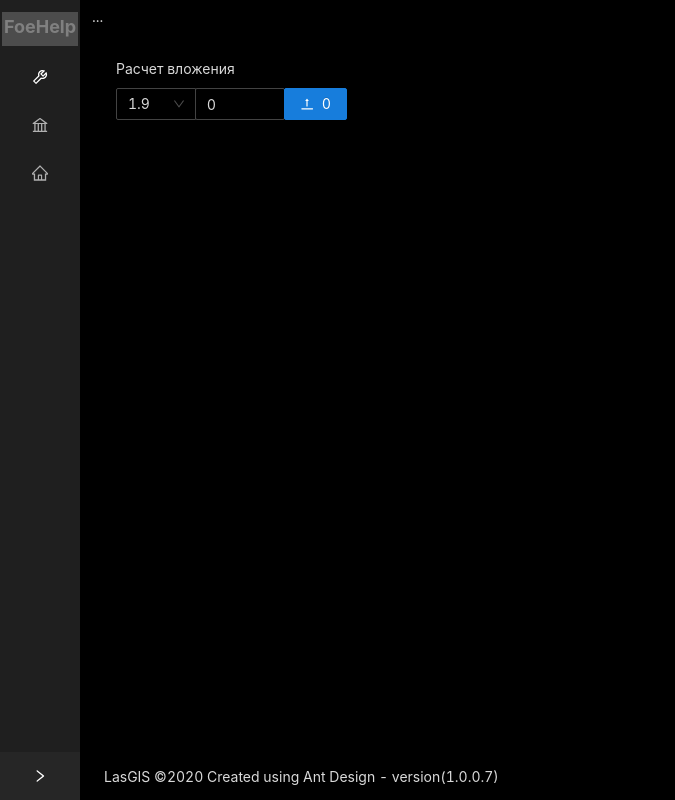
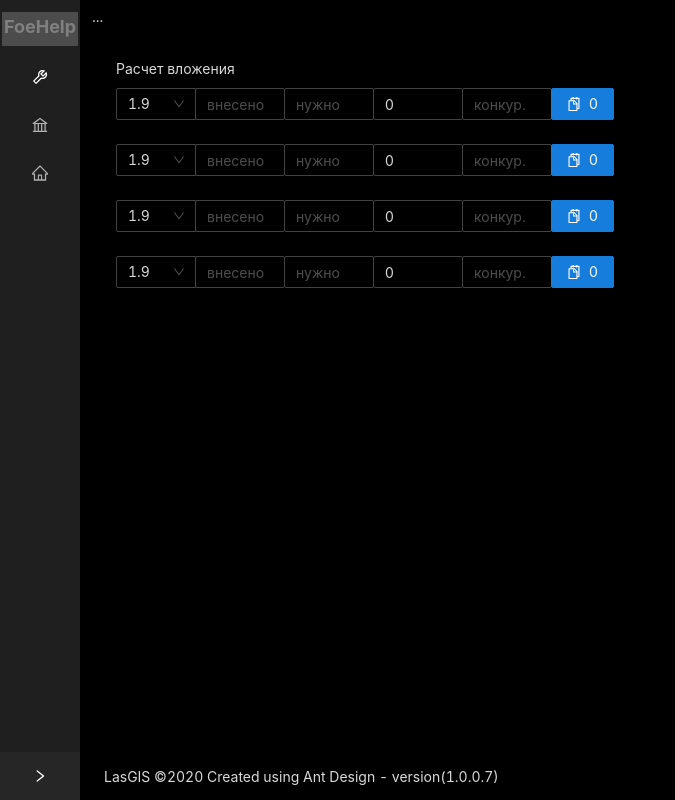
Before and after one commit to LasGIS/FoeHelp, a React (Create React App) app in the folder frontend/: page / in a window 1280 px wide. Shown: the whole page, without its empty margins (0-675 px from the left). Built offline with nearby package versions, Linux system fonts and the light colour scheme.

Commit message:
добавил CalcForm.tsx

```diff
--- /dev/null
+++ b/frontend/src/pages/Calculation/CalcForm.tsx
@@ -0,0 +1,92 @@
+/*
+ * Copyright 2020 LasGIS FOE Helper
+ */
+
+import React, { useEffect, useState } from "react";
+import { Button, Form, Input, InputNumber, Select, Tooltip } from "antd";
+import { SnippetsOutlined } from "@ant-design/icons/lib/icons";
+import { Calc } from "./calc-type";
+
+const { Option } = Select;
+
+const FACTOR_OPTION: number[] = [ 1.85, 1.9, 2.0 ];
+
+type Props = {
+  calc: Calc;
+  onSaveCalc: (calc: Calc) => void;
+};
+
+const CalcForm: React.FC<Props> = ({ calc, onSaveCalc }) => {
+
+  const [ enclosure, setEnclosure ] = useState<number>(0);
+
+  const [ form ] = Form.useForm();
+
+  useEffect(() => {
+    form.setFieldsValue({
+      fac: calc.fac,
+      now: calc.now,
+      ned: calc.ned,
+      fee: calc.fee,
+      rvl: calc.rvl,
+    });
+    calcEnclosure(calc);
+  }, [ form, calc ]);
+
+  const calcEnclosure = (calc: Calc) => {
+    const enclosure: number = Math.round(calc.fac * calc.fee);
+    setEnclosure(enclosure);
+  };
+
+  const onChangeRepayment = () => {
+    const calc: Calc = form.getFieldsValue();
+    onSaveCalc(calc);
+    calcEnclosure(calc);
+  };
+
+  const onChangeFactor = (factor: number) => {
+    const calc: Calc = form.getFieldsValue();
+    calc.fac = factor;
+    onSaveCalc(calc);
+    calcEnclosure(calc);
+  };
+
+  const clipboardWriteText = (text: string) => {
+    navigator.clipboard.writeText(text)
+      .then(r => console.log('clipboard.writeText успешно', r))
+      .catch(err => console.log('clipboard.writeText провал', err));
+  };
+
+  return (
+    <Form layout='vertical' form={form}>
+      <Input.Group compact>
+        <Form.Item name="fac" noStyle>
+          <Select style={{ width: 80 }} onChange={onChangeFactor}>
+            {FACTOR_OPTION.map((value: number, index: number) => <Option key={index} value={value}>{value}</Option>)}
+          </Select>
+        </Form.Item>
+        <Form.Item name="now">
+          <InputNumber placeholder='внесено' min={0} onChange={onChangeRepayment}/>
+        </Form.Item>
+        <Form.Item name="ned">
+          <InputNumber placeholder='нужно' min={0} onChange={onChangeRepayment}/>
+        </Form.Item>
+        <Form.Item name="fee" rules={[{ required: true, message: 'Откат ?' } ]}>
+          <InputNumber placeholder='откат' min={0} onChange={onChangeRepayment}/>
+        </Form.Item>
+        <Form.Item name="rvl">
+          <InputNumber placeholder='конкур.' min={0} onChange={onChangeRepayment}/>
+        </Form.Item>
+        <Form.Item>
+          <Tooltip title='Сохранить в Буфер обмена'>
+            <Button type='primary' icon={<SnippetsOutlined/>} onClick={() => clipboardWriteText(enclosure.toString())}> {enclosure}</Button>
+          </Tooltip>
+        </Form.Item>
+
+      </Input.Group>
+    </Form>
+  );
+
+};
+
+export default CalcForm;
--- a/frontend/src/pages/Calculation/Calculation.tsx
+++ b/frontend/src/pages/Calculation/Calculation.tsx
@@ -2,84 +2,39 @@
  * Copyright 2020 LasGIS FOE Helper
  */
 
-import React, { useEffect, useState } from "react";
-import { Button, Form, Input, InputNumber, Select, Tooltip } from "antd";
-import { ToTopOutlined } from "@ant-design/icons/lib/icons";
-
-const { Option } = Select;
+import React from "react";
+import { Form } from "antd";
+import CalcForm from "./CalcForm";
+import { Calc } from "./calc-type";
 
 const Calculation: React.FC = () => {
 
-  const [ enclosure, setEnclosure ] = useState<number>(0);
-
-  const [ form ] = Form.useForm();
-
-  useEffect(() => {
-    const factorStr: string | null = localStorage.getItem('factor');
-    const repaymentStr: string | null = localStorage.getItem('repayment');
-    const factor: number = factorStr ? parseFloat(factorStr) : 1.9;
-    const repayment: number = repaymentStr ? parseInt(repaymentStr) : 0;
-    form.setFieldsValue({
-      factor: factor,
-      repayment: repayment,
-    });
-    calcEnclosure(factor, repayment);
-  }, [ form ]);
-
-
-  const calcEnclosure = (factor: number, repayment: number) => {
-    const enclosure: number = Math.round(factor * repayment);
-    setEnclosure(enclosure);
+  const storageLoadCalc = (storageName: string): Calc => {
+    const calcJson: string | null = localStorage.getItem(storageName);
+    if (typeof (calcJson) === 'string') {
+      return JSON.parse(calcJson);
+    } else {
+      return {
+        fac: 1.9,
+        fee: 0
+      }
+    }
   };
 
-  const onChangeRepayment = (rep?: string | number) => {
-    const factor: number = form.getFieldValue('factor');
-    const repayment: number = (rep && typeof (rep) === 'number') ? rep : 0;
-    localStorage.setItem("repayment", repayment.toString());
-    calcEnclosure(factor, repayment);
-  };
-
-  const onChangeFactor = (value: number) => {
-    const factor: number = value;
-    const repayment: number = form.getFieldValue('repayment')
-    localStorage.setItem("factor", factor.toString());
-    calcEnclosure(factor, repayment);
-  };
-
-  const clipboardWriteText = (text: string) => {
-    navigator.clipboard.writeText(text)
-      .then(r => console.log('clipboard.writeText успешно', r))
-      .catch(err => console.log('clipboard.writeText провал', err));
+  const storageSaveCalc = (storageName: string, calc: Calc) => {
+    localStorage.setItem(storageName, JSON.stringify(calc));
   };
 
   return (
-    <Form layout='vertical' form={form}>
+    <div className='ant-form-vertical'>
       <Form.Item label="Расчет вложения">
-        <Input.Group compact>
-          <Form.Item name="factor" noStyle>
-            <Select style={{ width: 80 }} onChange={onChangeFactor}>
-              <Option value={1.85}>1.85</Option>
-              <Option value={1.9}>1.9</Option>
-              <Option value={2.0}>2.0</Option>
-            </Select>
-          </Form.Item>
-          <Form.Item
-            name="repayment"
-            rules={[ { required: true, message: 'Размер возврата?' } ]}
-          >
-            <InputNumber placeholder='возврат' onChange={onChangeRepayment}/>
-          </Form.Item>
-          <Form.Item>
-            <Tooltip title='Сохранить в Буфер обмена'>
-              <Button type='primary' icon={<ToTopOutlined/>} onClick={() => clipboardWriteText(enclosure.toString())}> {enclosure}</Button>
-            </Tooltip>
-          </Form.Item>
-
-        </Input.Group>
+        <CalcForm key='calc-form-0' calc={storageLoadCalc("calc")} onSaveCalc={(calc: Calc) => storageSaveCalc("calc", calc)}/>
+        <CalcForm key='calc-form-1' calc={storageLoadCalc("calc1")} onSaveCalc={(calc: Calc) => storageSaveCalc("calc1", calc)}/>
+        <CalcForm key='calc-form-2' calc={storageLoadCalc("calc2")} onSaveCalc={(calc: Calc) => storageSaveCalc("calc2", calc)}/>
+        <CalcForm key='calc-form-3' calc={storageLoadCalc("calc3")} onSaveCalc={(calc: Calc) => storageSaveCalc("calc3", calc)}/>
       </Form.Item>
-    </Form>
+    </div>
   );
-
 };
 
 export default Calculation;
--- /dev/null
+++ b/frontend/src/pages/Calculation/calc-type.ts
@@ -0,0 +1,22 @@
+/*
+ * Copyright 2020 LasGIS FOE Helper
+ */
+
+export type Calc = {
+  /** множитель для расчета (factor) */
+  fac: number;
+  /** сколько уже внесено (now) */
+  now?: number;
+  /** сколько всего внести для уровня (need) */
+  ned?: number;
+  /** мой взнос без учета Арки */
+  fee: number;
+  /** взнос конкурента (rival) */
+  rvl?: number;
+};
+
+export type LSCalc = Calc[];
+
+export const LOCAL_STORAGE_CALC: LSCalc = [
+  { fac: 1.9, fee: 0 },
+];
```
